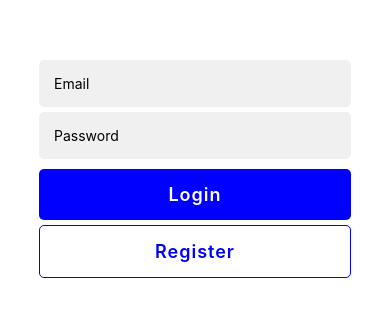
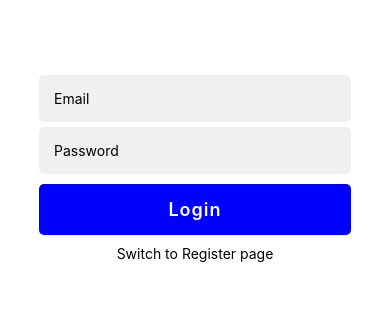
Before and after one commit to lokeswaran-aj/remindar, a React Native app: screen /Login in a window 390 px wide. Shown: the part 256-572 px from the top of the page. Built offline with nearby package versions, Linux system fonts and the light colour scheme; no server answers.

Commit message:
Update Authentication screen into components

```diff
--- /dev/null
+++ b/components/Signin.js
@@ -0,0 +1,105 @@
+import {
+    KeyboardAvoidingView,
+    StyleSheet,
+    Text,
+    TextInput,
+    TouchableOpacity,
+    View,
+} from "react-native";
+import React, { useState, useEffect } from "react";
+import { auth } from "../firebase";
+import { onAuthStateChanged, signInWithEmailAndPassword } from "firebase/auth";
+import { useNavigation } from "@react-navigation/native";
+
+const Signin = () => {
+    const [email, setEmail] = useState("");
+    const [password, setPassword] = useState("");
+    const navigation = useNavigation();
+
+    useEffect(() => {
+        const unsubcrible = onAuthStateChanged(auth, (user) => {
+            if (user) {
+                navigation.replace("Main");
+            }
+        });
+        return unsubcrible;
+    }, []);
+
+    const handleLogin = async () => {
+        try {
+            const userCredentials = await signInWithEmailAndPassword(
+                auth,
+                email,
+                password
+            );
+            const currentUser = userCredentials.user;
+            console.log("Logged In with:", currentUser.email);
+        } catch (error) {
+            console.error(error.code);
+        }
+    };
+    return (
+        <KeyboardAvoidingView style={styles.container} behavior="padding">
+            <View style={styles.inputContainer}>
+                <TextInput
+                    value={email}
+                    onChangeText={(text) => setEmail(text)}
+                    style={styles.input}
+                    placeholder="Email"
+                    autoCapitalize="none"
+                />
+                <TextInput
+                    style={styles.input}
+                    placeholder="Password"
+                    secureTextEntry
+                    value={password}
+                    onChangeText={(text) => setPassword(text)}
+                    autoCapitalize="none"
+                />
+            </View>
+            <View style={styles.buttonsContainer}>
+                <TouchableOpacity
+                    onPress={handleLogin}
+                    style={styles.loginButtonContainer}
+                >
+                    <Text style={styles.loginButtonText}>Login</Text>
+                </TouchableOpacity>
+            </View>
+        </KeyboardAvoidingView>
+    );
+};
+
+export default Signin;
+
+const styles = StyleSheet.create({
+    container: {
+        justifyContent: "center",
+        alignItems: "center",
+    },
+    inputContainer: {
+        width: "80%",
+    },
+    input: {
+        backgroundColor: "#f0f0f0",
+        padding: 15,
+        marginTop: 5,
+        borderRadius: 5,
+    },
+    buttonsContainer: {
+        marginTop: 10,
+        width: "80%",
+    },
+    loginButtonContainer: {
+        justifyContent: "center",
+        alignItems: "center",
+        backgroundColor: "blue",
+        padding: 15,
+        borderRadius: 5,
+    },
+    loginButtonText: {
+        color: "white",
+        fontSize: 18,
+        fontWeight: "600",
+        letterSpacing: 1,
+    },
+});
--- /dev/null
+++ b/components/Signup.js
@@ -0,0 +1,126 @@
+import {
+    KeyboardAvoidingView,
+    StyleSheet,
+    Text,
+    TextInput,
+    TouchableOpacity,
+    View,
+} from "react-native";
+import React, { useState, useEffect } from "react";
+import { auth } from "../firebase";
+import {
+    createUserWithEmailAndPassword,
+    onAuthStateChanged,
+} from "firebase/auth";
+import { useNavigation } from "@react-navigation/native";
+
+const Signup = () => {
+    const [firstname, setFirstName] = useState("");
+    const [lastname, setLastName] = useState("");
+    const [email, setEmail] = useState("");
+    const [password, setPassword] = useState("");
+    const navigation = useNavigation();
+
+    useEffect(() => {
+        const unsubcrible = onAuthStateChanged(auth, (user) => {
+            if (user) {
+                navigation.replace("Main");
+            }
+        });
+        return unsubcrible;
+    }, []);
+
+    const handleSignup = async () => {
+        try {
+            const userCredentials = await createUserWithEmailAndPassword(
+                auth,
+                email,
+                password
+            );
+            const currentUser = userCredentials.user;
+            console.log("Registered with:", currentUser.email);
+        } catch (error) {
+            console.log(error.message);
+        }
+    };
+
+    return (
+        <KeyboardAvoidingView style={styles.container} behavior="padding">
+            <View style={styles.inputContainer}>
+                <TextInput
+                    value={firstname}
+                    onChangeText={(text) => setFirstName(text)}
+                    style={styles.input}
+                    placeholder="First Name"
+                />
+                <TextInput
+                    value={lastname}
+                    onChangeText={(text) => setLastName(text)}
+                    style={styles.input}
+                    placeholder="Last Name"
+                />
+                <TextInput
+                    value={email}
+                    onChangeText={(text) => setEmail(text)}
+                    style={styles.input}
+                    placeholder="Email"
+                    autoCapitalize="none"
+                />
+                <TextInput
+                    style={styles.input}
+                    placeholder="Password"
+                    secureTextEntry
+                    value={password}
+                    onChangeText={(text) => setPassword(text)}
+                    autoCapitalize="none"
+                />
+            </View>
+            <View style={styles.buttonsContainer}>
+                <TouchableOpacity
+                    style={styles.registerButtonContainer}
+                    onPress={handleSignup}
+                >
+                    <Text style={styles.registerButtonText}>Register</Text>
+                </TouchableOpacity>
+            </View>
+        </KeyboardAvoidingView>
+    );
+};
+
+export default Signup;
+
+const styles = StyleSheet.create({
+    container: {
+        justifyContent: "center",
+        alignItems: "center",
+    },
+    inputContainer: {
+        width: "80%",
+    },
+    input: {
+        backgroundColor: "#f0f0f0",
+        padding: 15,
+        marginTop: 5,
+        borderRadius: 5,
+    },
+    buttonsContainer: {
+        marginTop: 10,
+        width: "80%",
+    },
+    registerButtonContainer: {
+        justifyContent: "center",
+        alignItems: "center",
+        borderColor: "blue",
+        backgroundColor: "white",
+        borderWidth: 1,
+        padding: 15,
+        marginTop: 5,
+        borderRadius: 5,
+    },
+    registerButtonText: {
+        color: "blue",
+        fontSize: 18,
+        fontWeight: "600",
+        letterSpacing: 1,
+    },
+});
--- a/screens/Login.js
+++ b/screens/Login.js
@@ -1,99 +1,29 @@
 import {
-    KeyboardAvoidingView,
     StyleSheet,
     Text,
     TextInput,
     TouchableOpacity,
     View,
 } from "react-native";
-import React from "react";
 import PageContainer from "../components/PageContainer";
+import Signin from "../components/Signin";
 import { useState } from "react";
-// import { createUserWithEmailAndPassword } from "firebase/auth";
-import { auth } from "../firebase";
-import {
-    createUserWithEmailAndPassword,
-    onAuthStateChanged,
-    signInWithEmailAndPassword,
-} from "firebase/auth";
-import { useNavigation } from "@react-navigation/native";
-import { useEffect } from "react";
+import Signup from "../components/Signup";
 const Login = () => {
-    const [email, setEmail] = useState("");
-    const [password, setPassword] = useState("");
-    const navigation = useNavigation();
-
-    useEffect(() => {
-        const unsubcrible = onAuthStateChanged(auth, (user) => {
-            if (user) {
-                navigation.replace("Main");
-            }
-        });
-        return unsubcrible;
-    }, []);
-
-    const handleSignup = async () => {
-        try {
-            const userCredentials = await createUserWithEmailAndPassword(
-                auth,
-                email,
-                password
-            );
-            const currentUser = userCredentials.user;
-            console.log("Registered with:", currentUser.email);
-        } catch (error) {
-            console.log(error.message);
-        }
-    };
-
-    const handleLogin = async () => {
-        try {
-            const userCredentials = await signInWithEmailAndPassword(
-                auth,
-                email,
-                password
-            );
-            const currentUser = userCredentials.user;
-            console.log("Logged In with:", currentUser.email);
-        } catch (error) {
-            console.error(error.code);
-        }
-    };
+    const [signup, setSignup] = useState(false);
     return (
         <PageContainer>
-            <KeyboardAvoidingView style={styles.container} behavior="padding">
-                <View style={styles.inputContainer}>
-                    <TextInput
-                        value={email}
-                        onChangeText={(text) => setEmail(text)}
-                        style={styles.input}
-                        placeholder="Email"
-                        autoCapitalize="none"
-                    />
-                    <TextInput
-                        style={styles.input}
-                        placeholder="Password"
-                        secureTextEntry
-                        value={password}
-                        onChangeText={(text) => setPassword(text)}
-                        autoCapitalize="none"
-                    />
+            <View style={styles.container}>
+                <View style={styles.screenContainer}>
+                    {signup ? <Signup /> : <Signin />}
                 </View>
-                <View style={styles.buttonsContainer}>
-                    <TouchableOpacity
-                        onPress={handleLogin}
-                        style={styles.loginButtonContainer}
-                    >
-                        <Text style={styles.loginButtonText}>Login</Text>
-                    </TouchableOpacity>
-                    <TouchableOpacity
-                        style={styles.registerButtonContainer}
-                        onPress={handleSignup}
-                    >
-                        <Text style={styles.registerButtonText}>Register</Text>
-                    </TouchableOpacity>
-                </View>
-            </KeyboardAvoidingView>
+                <TouchableOpacity
+                    onPress={() => setSignup((prevState) => !prevState)}
+                    style={styles.switchText}
+                >
+                    <Text>Switch to {signup ? "Login" : "Register"} page</Text>
+                </TouchableOpacity>
+            </View>
         </PageContainer>
     );
 };
@@ -106,46 +36,12 @@ const styles = StyleSheet.create({
         justifyContent: "center",
         alignItems: "center",
     },
-    inputContainer: {
-        width: "80%",
+    screenContainer: {
+        width: "100%",
     },
-    input: {
-        backgroundColor: "#f0f0f0",
-        padding: 15,
-        marginTop: 5,
-        borderRadius: 5,
-    },
-    buttonsContainer: {
-        marginTop: 10,
-        width: "80%",
-    },
-    loginButtonContainer: {
+    switchText: {
         justifyContent: "center",
         alignItems: "center",
-        backgroundColor: "blue",
-        padding: 15,
-        borderRadius: 5,
-    },
-    loginButtonText: {
-        color: "white",
-        fontSize: 18,
-        fontWeight: "600",
-        letterSpacing: 1,
-    },
-    registerButtonContainer: {
-        justifyContent: "center",
-        alignItems: "center",
-        borderColor: "blue",
-        backgroundColor: "white",
-        borderWidth: 1,
-        padding: 15,
-        marginTop: 5,
-        borderRadius: 5,
-    },
-    registerButtonText: {
-        color: "blue",
-        fontSize: 18,
-        fontWeight: "600",
-        letterSpacing: 1,
+        marginTop: 10,
     },
 });
```
